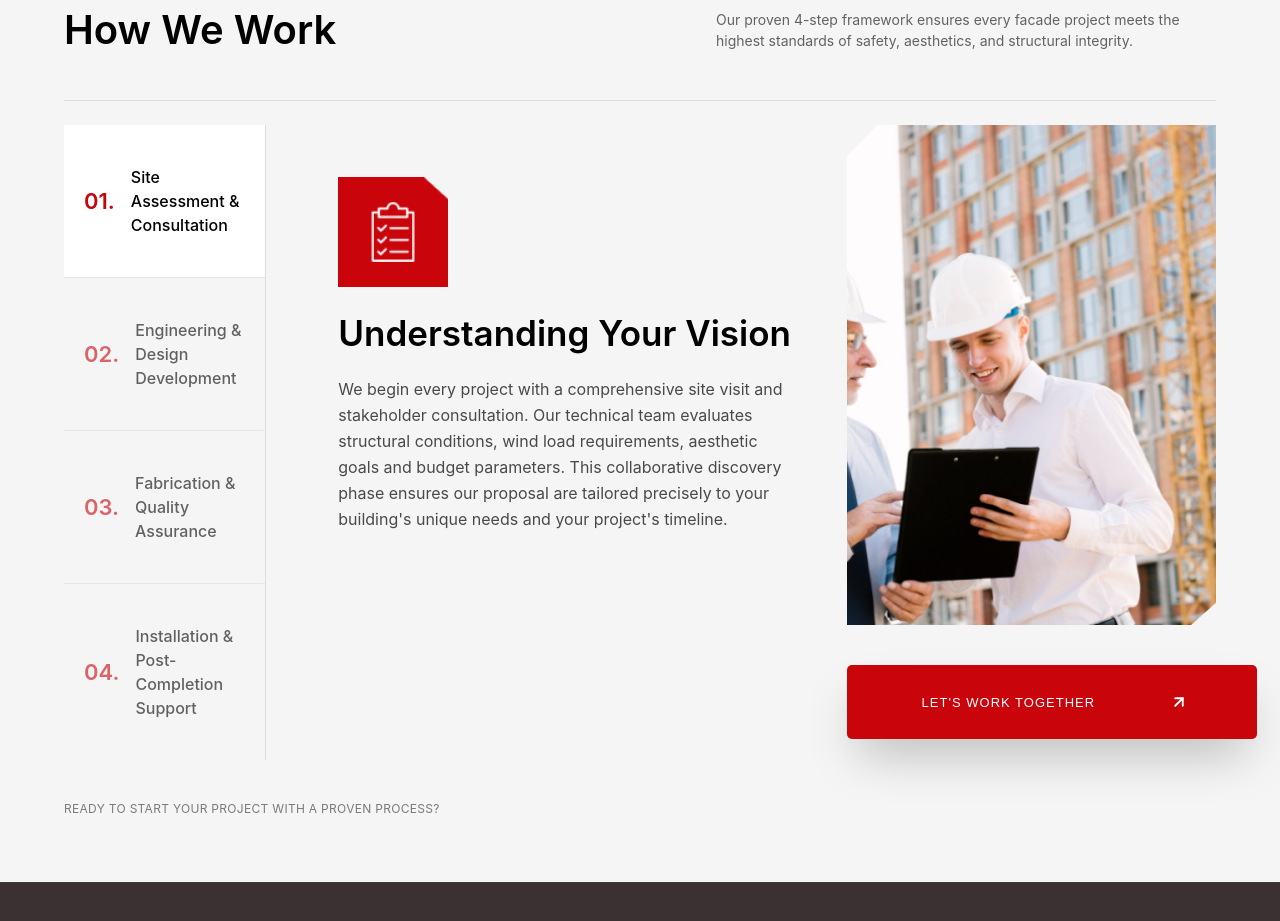
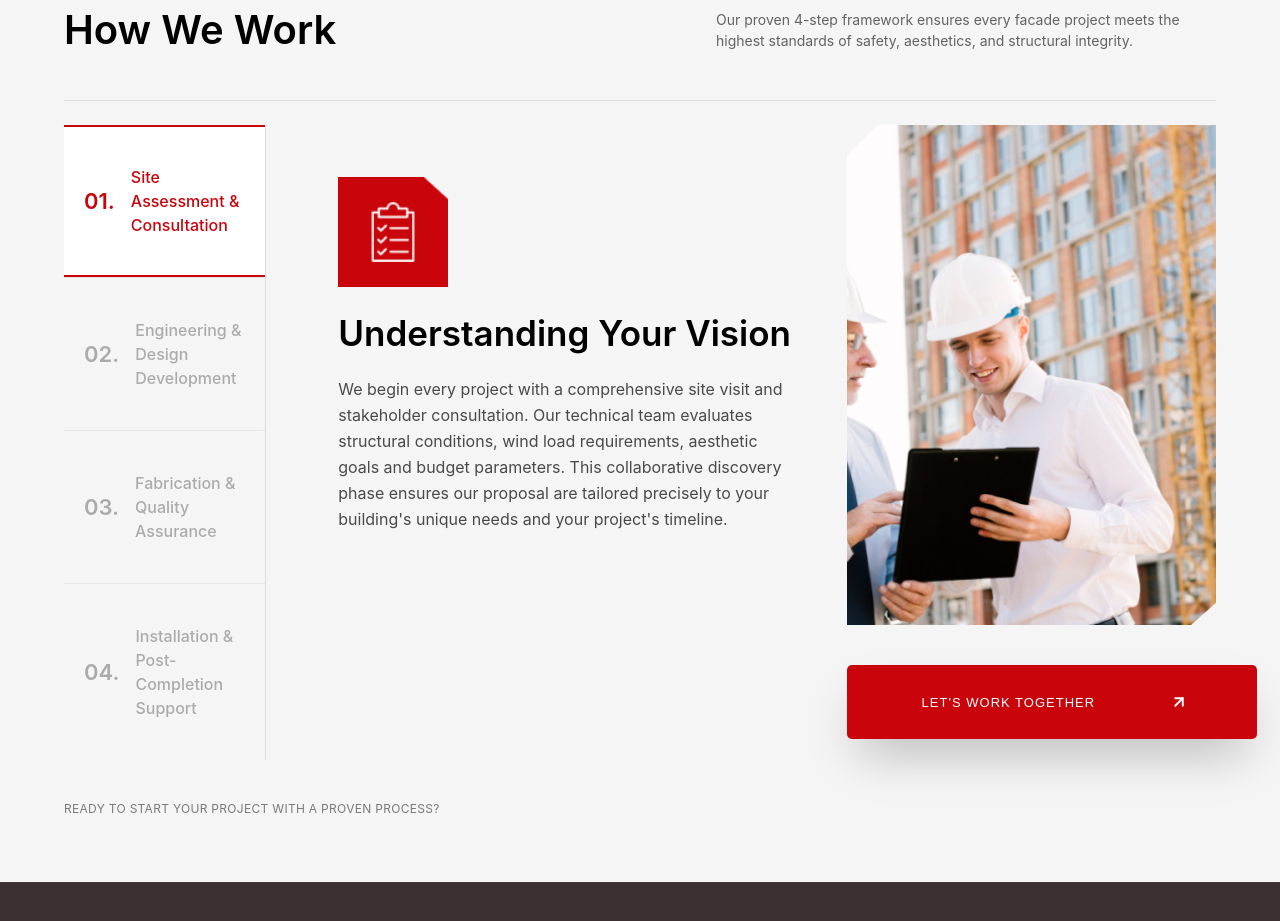
Before and after one commit to x64Mayank/client-site-01, a React (Vite) app: page / in a window 1280 px wide. Shown: the part 3120-4041 px from the top of the page. Built offline with nearby package versions, Linux system fonts and the light colour scheme.

Commit message:
Fixed Hovering leftmost section

```diff
--- a/src/components/Hero/FacadeSection.jsx
+++ b/src/components/Hero/FacadeSection.jsx
@@ -174,7 +174,7 @@ const FacadeSection = () => {
         </div>
       </div>
 
-      <div className="w-full h-[1px] bg-black/20"></div>
+      <div className="hidden lg:block w-full h-[1px] bg-black/20 mt-0 lg:mt-0"></div>
     </section>
   );
 };
--- a/src/sections/About.jsx
+++ b/src/sections/About.jsx
@@ -56,7 +56,7 @@ const About = () => {
           {/* 768/1024: row, 50/50, h:180, red box p:30/20              */}
           {/* 1440: 1270×348 absolute, logo+lines+redbox                 */}
           {/* ═══════════════════════════════════════════════════════════ */}
-          <div className="md:h-[180px] xl:h-auto xl:absolute xl:top-[135px] xl:left-[15px] xl:w-[1270px] xl:h-[348px] z-20 pointer-events-none">
+          <div className="mt-6 md:mt-0 md:h-[180px] xl:h-auto xl:absolute xl:top-[135px] xl:left-[15px] xl:w-[1270px] xl:h-[348px] z-20 pointer-events-none">
 
             <div className="flex flex-col md:flex-row w-full h-full">
 
--- a/src/sections/HowWeWork.jsx
+++ b/src/sections/HowWeWork.jsx
@@ -66,21 +66,48 @@ const HowWeWork = () => {
 
           {/* LEFT - STEPS */}
           <div className="flex flex-col border-r border-black/10">
-            {steps.map((step) => (
+            {steps.map((step) => {
+              const isActive = activeStep === step.id;
+
+              return (
                 <div
                   key={step.id}
                   onClick={() => setActiveStep(step.id)}
-                className={`flex items-center gap-4 px-5 py-8 lg:py-10 cursor-pointer
+                  className={`relative flex items-center gap-4 px-5 py-8 lg:py-10 cursor-pointer
                     ${step.id !== steps.length ? "border-b border-black/10" : ""}
-                  ${activeStep === step.id ? "bg-white" : "opacity-60"}
+                    ${isActive ? "bg-white" : "opacity-60"}
                   `}
                 >
-                <span className="text-[#C9050B] font-semibold text-[20px] lg:text-[22px]">
+                  {/* TOP RED LINE */}
+                  {isActive && (
+                    <div className="absolute top-0 left-0 w-full h-[2px] bg-[#C9050B]" />
+                  )}
+
+                  {/* BOTTOM RED LINE */}
+                  {isActive && (
+                    <div className="absolute bottom-0 left-0 w-full h-[2px] bg-[#C9050B]" />
+                  )}
+
+                  {/* NUMBER */}
+                  <span
+                    className={`font-semibold text-[20px] lg:text-[22px] ${
+                      isActive ? "text-[#C9050B]" : "text-black/50"
+                    }`}
+                  >
                     {String(step.id).padStart(2, "0")}.
                   </span>
-                <p className="text-[15px] lg:text-[16px] font-medium">{step.title}</p>
+
+                  {/* TITLE */}
+                  <p
+                    className={`text-[15px] lg:text-[16px] font-medium ${
+                      isActive ? "text-[#C9050B]" : "text-black/50"
+                    }`}
+                  >
+                    {step.title}
+                  </p>
                 </div>
-            ))}
+              );
+            })}
           </div>
 
           {/* CENTER */}
```
Lines whose indentation alone changed are shown as unchanged.
